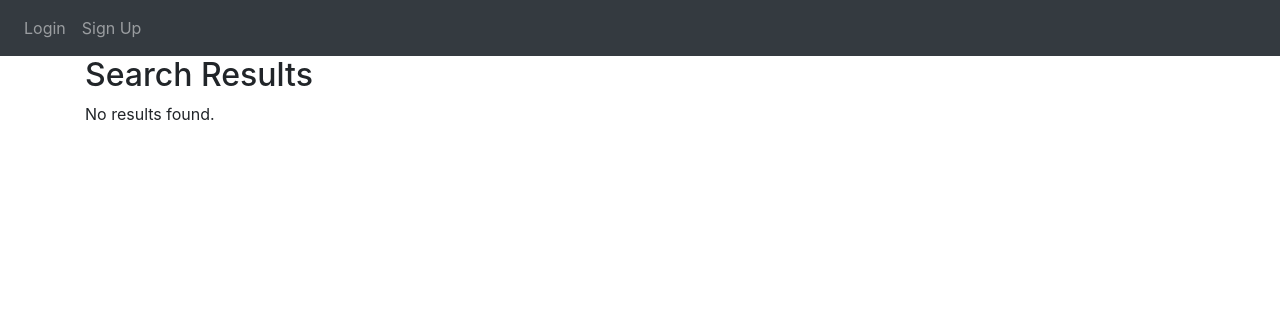
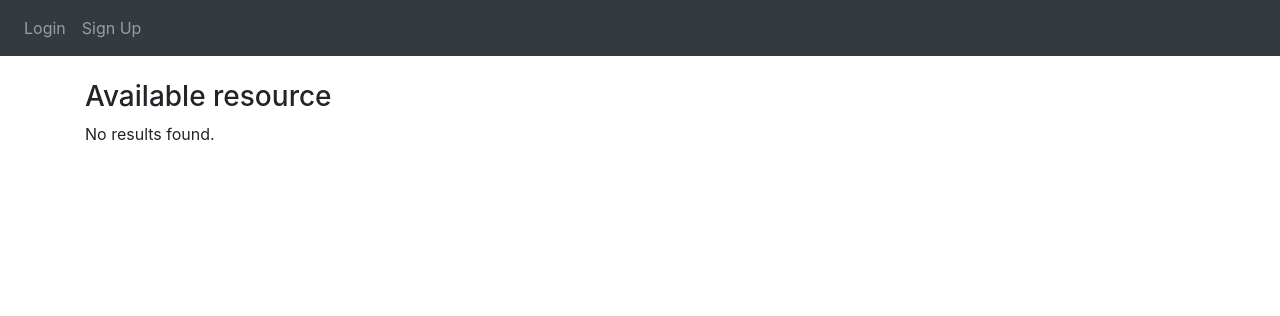
Before and after one commit to Romani20/resource-generator, a Flask app: page /search_results in a window 1280 px wide. Shown: the top 316 px of the page. Run offline with Flask 3, Linux system fonts and the light colour scheme; some libraries are stand-ins or nearby versions.

Commit message:
Formatted search output

```diff
--- a/website/templates/search.html
+++ b/website/templates/search.html
@@ -1,27 +1,18 @@
 {% extends "base.html" %} {% block title %}Results{% endblock %} {% block content
     %}
 
-<!-- {% for result in results %}
-<tr>
-    <td>{{ result.resource_name }}</td>
-</tr>
-{% endfor %} -->
-
-<!-- <!DOCTYPE html>
-<html> -->
-<!-- <head>
-    <title>Search Results</title> -->
 </head>
 <body>
-    <h2>Search Results</h2>
+    </br>
+    <h3>Available resource</h3>
 
     {% if results %}
     <ul>
         {% for result in results %}
-            <!-- <li>{{ result.resource_name }} - {{ result.resource_type }} - {{ result.keywords }}</li> -->
             <tr>
                 <td>{{ result.resource_name }}</td>
-                <td>{{ result.keywords }}</td>
+                <td>{{ result.email }}</td>
+                <td>{{ result.link_to_website }}</td>
             </tr>
         {% endfor %}
     </ul>
```
